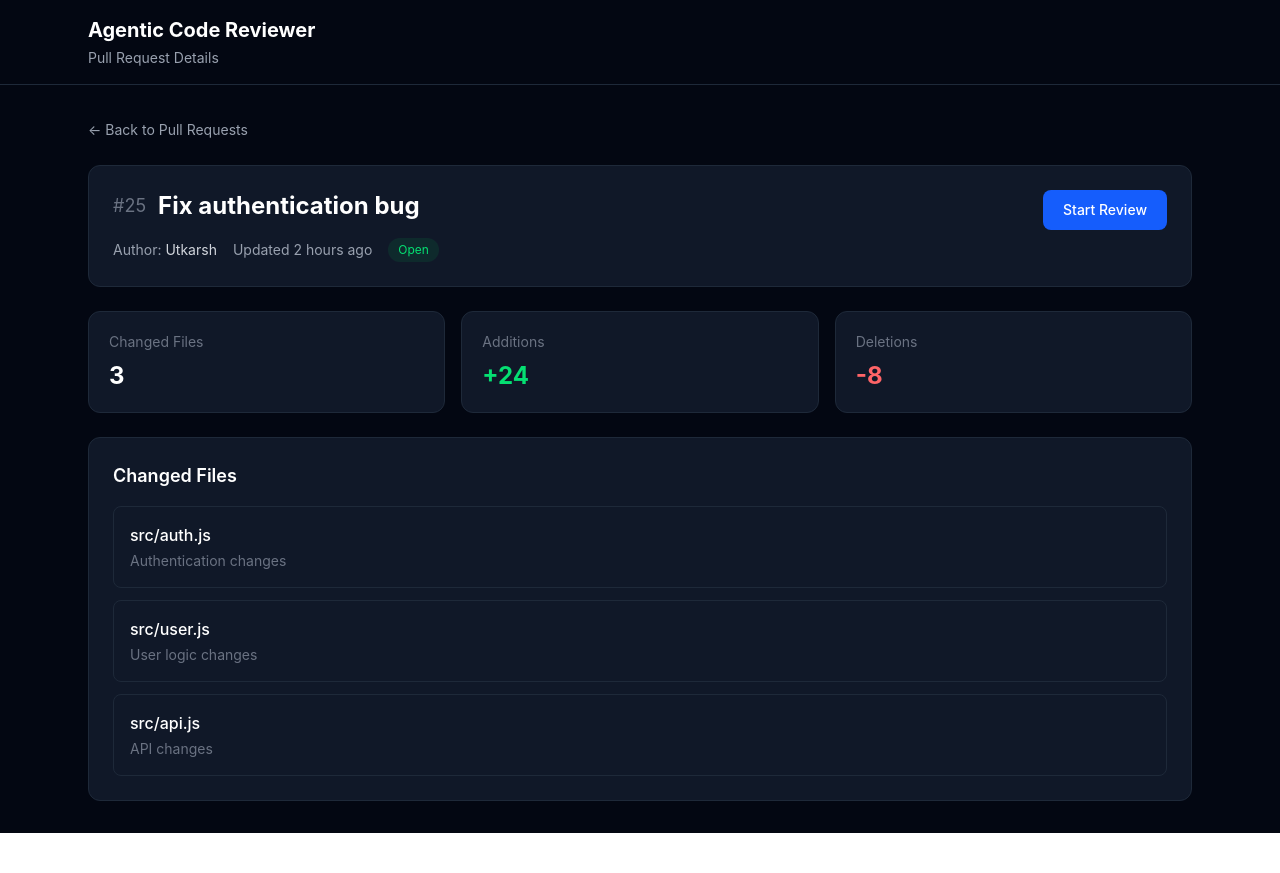
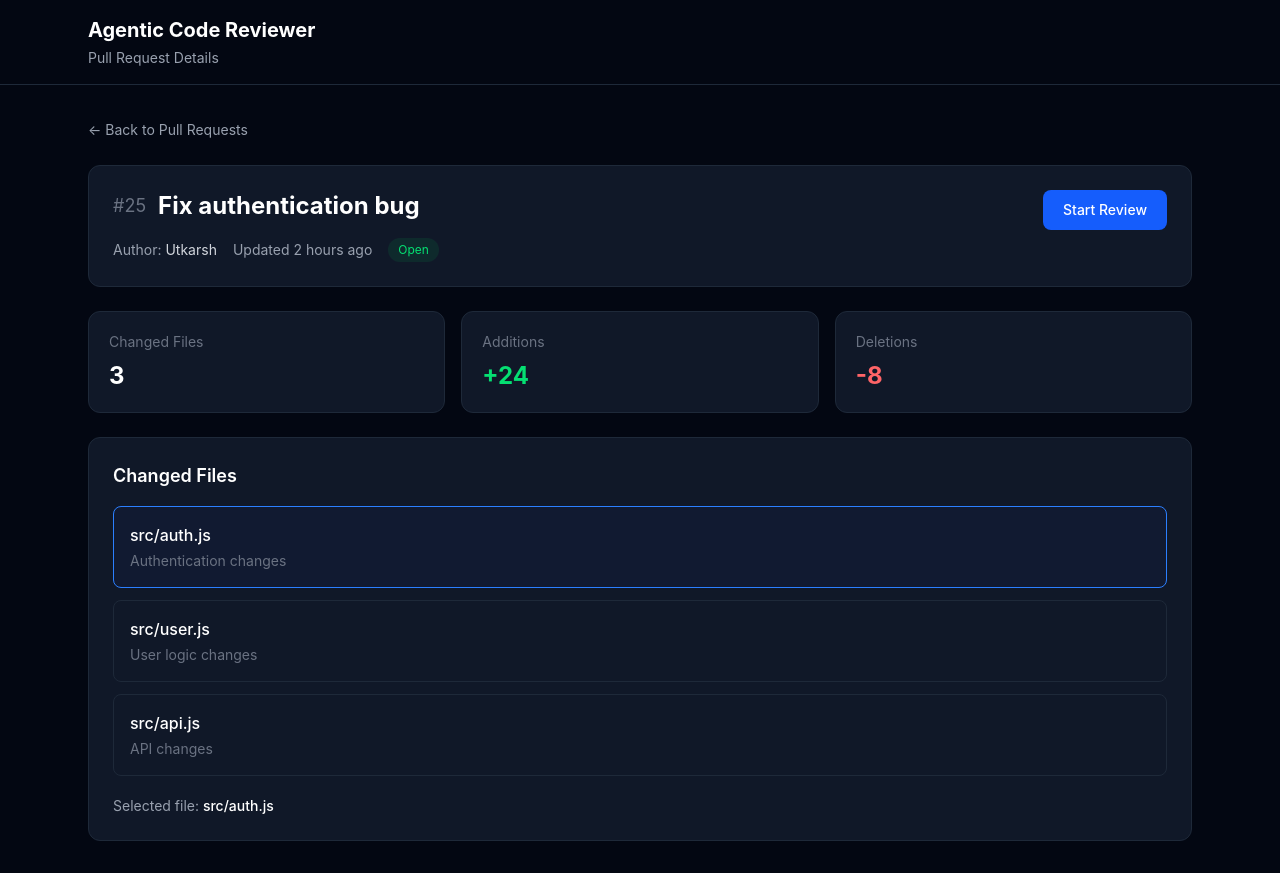
Before and after one commit to utkarsh191/agentic-code-reviewer, a React (Vite) app in the folder client/: page / in a window 1280 px wide. Before the commit the page ends 833 px from the top, so only its background shows below. Built offline with nearby package versions, Linux system fonts and the light colour scheme.

Commit message:
feat: add changed file selection

```diff
--- a/client/src/pages/PullRequestDetails.tsx
+++ b/client/src/pages/PullRequestDetails.tsx
@@ -1,3 +1,5 @@
+import { useState } from "react";
+
 interface PullRequestDetailsProps {
   onBack: () => void;
 }
@@ -5,6 +7,8 @@ interface PullRequestDetailsProps {
 const PullRequestDetails = ({
   onBack,
 }: PullRequestDetailsProps) => {
+  const [selectedFile, setSelectedFile] = useState("src/auth.js");
+
   return (
     <div className="min-h-screen bg-gray-950 text-white">
       <header className="border-b border-gray-800">
@@ -61,7 +65,6 @@ const PullRequestDetails = ({
               </div>
             </div>
 
-            {/* Start Review */}
             <button
               type="button"
               className="shrink-0 px-5 py-2.5 bg-blue-600 hover:bg-blue-700 rounded-lg text-sm font-medium transition"
@@ -111,7 +114,15 @@ const PullRequestDetails = ({
           </h3>
 
           <div className="mt-4 space-y-3">
-            <div className="border border-gray-800 rounded-lg p-4">
+            <button
+              type="button"
+              onClick={() => setSelectedFile("src/auth.js")}
+              className={`w-full text-left border rounded-lg p-4 transition ${
+                selectedFile === "src/auth.js"
+                  ? "border-blue-500 bg-blue-950/20"
+                  : "border-gray-800 hover:border-gray-700"
+              }`}
+            >
               <p className="font-medium">
                 src/auth.js
               </p>
@@ -119,9 +130,17 @@ const PullRequestDetails = ({
               <p className="text-sm text-gray-500 mt-1">
                 Authentication changes
               </p>
-            </div>
+            </button>
 
-            <div className="border border-gray-800 rounded-lg p-4">
+            <button
+              type="button"
+              onClick={() => setSelectedFile("src/user.js")}
+              className={`w-full text-left border rounded-lg p-4 transition ${
+                selectedFile === "src/user.js"
+                  ? "border-blue-500 bg-blue-950/20"
+                  : "border-gray-800 hover:border-gray-700"
+              }`}
+            >
               <p className="font-medium">
                 src/user.js
               </p>
@@ -129,9 +148,17 @@ const PullRequestDetails = ({
               <p className="text-sm text-gray-500 mt-1">
                 User logic changes
               </p>
-            </div>
+            </button>
 
-            <div className="border border-gray-800 rounded-lg p-4">
+            <button
+              type="button"
+              onClick={() => setSelectedFile("src/api.js")}
+              className={`w-full text-left border rounded-lg p-4 transition ${
+                selectedFile === "src/api.js"
+                  ? "border-blue-500 bg-blue-950/20"
+                  : "border-gray-800 hover:border-gray-700"
+              }`}
+            >
               <p className="font-medium">
                 src/api.js
               </p>
@@ -139,7 +166,14 @@ const PullRequestDetails = ({
               <p className="text-sm text-gray-500 mt-1">
                 API changes
               </p>
-            </div>
+            </button>
+          </div>
+
+          <div className="mt-5 text-sm text-gray-400">
+            Selected file:{" "}
+            <span className="text-white font-medium">
+              {selectedFile}
+            </span>
           </div>
         </div>
       </main>
```
